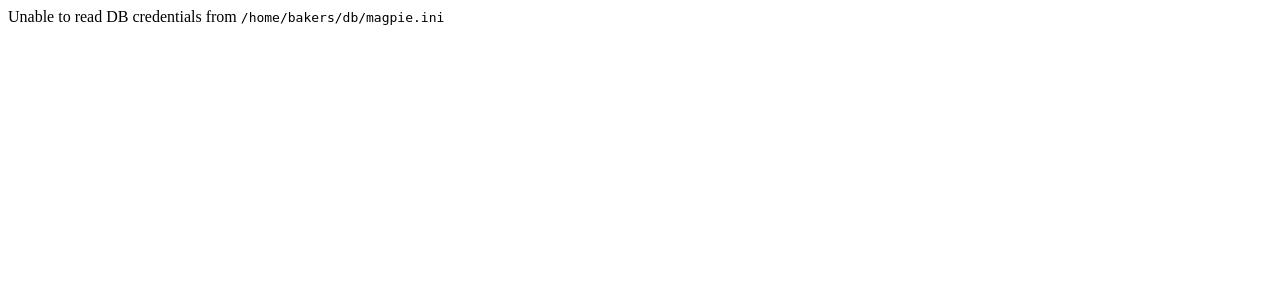
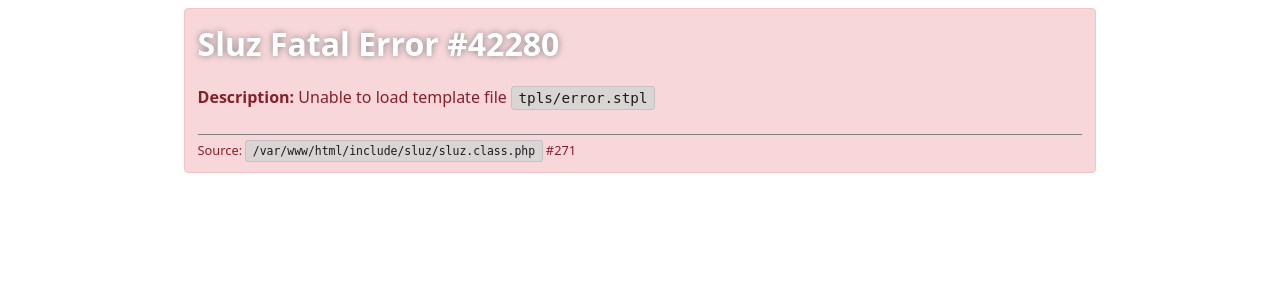
Before and after one commit to Perl-Magpie/Perl-Magpie, a PHP site: page /dist.php in a window 1280 px wide. Shown: the top 300 px of the page. Run offline with PHP 8.4, Linux system fonts and the light colour scheme; some libraries are stand-ins or nearby versions.

Commit message:
Use error instead cuz it's cleaner

```diff
--- a/phpweb/include/global.inc.php
+++ b/phpweb/include/global.inc.php
@@ -5,8 +5,7 @@ function db_init() {
 	$ini_file = "/home/bakers/db/magpie.ini";
 
 	if (!is_readable($ini_file)) {
-		// Cannot user error_out() we don't have sluz yet
-		die("Unable to read DB credentials from <code>$ini_file</code>");
+		error_out("Unable to read DB credentials from <code>$ini_file</code>", 98573);
 	}
 
 	$x   = parse_ini_file("/home/bakers/db/magpie.ini", true);
```
